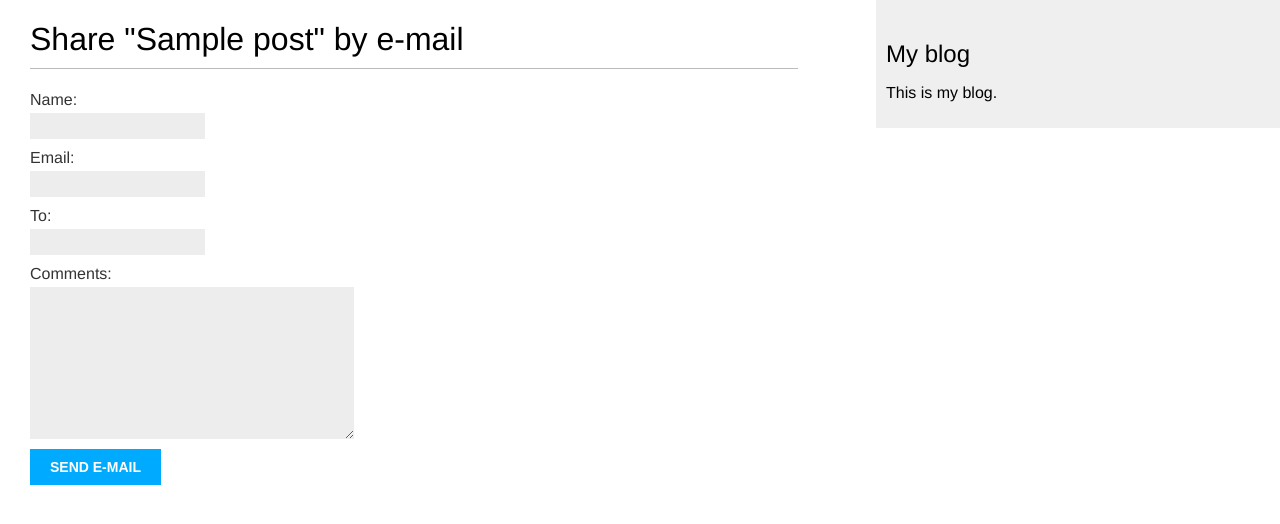
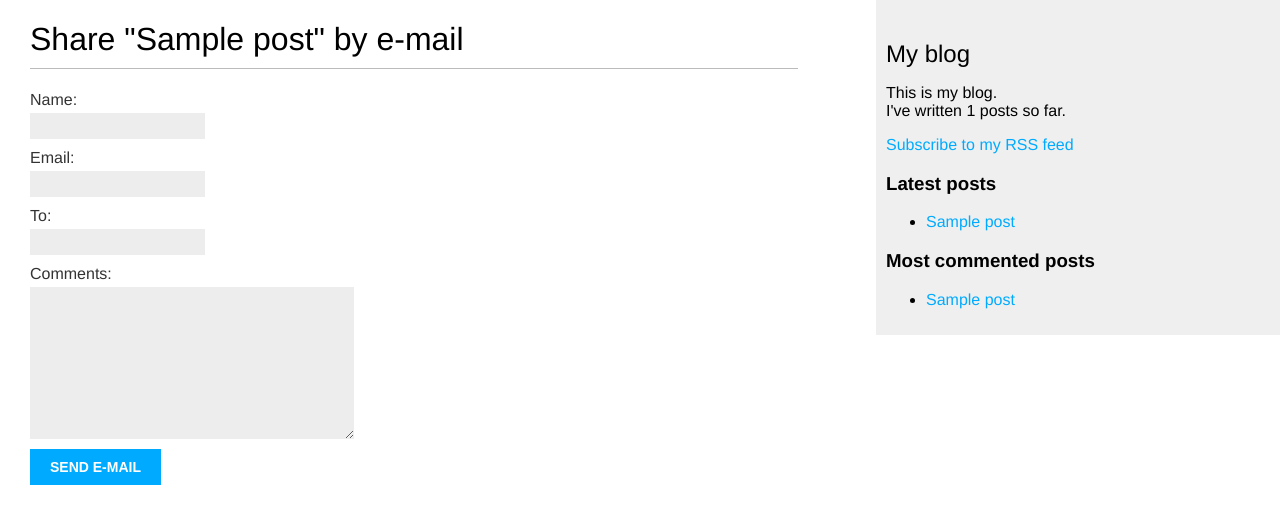
Before and after one commit to mihaicarnuta/django_1, a Django app: page /blog/1/share/ in a window 1280 px wide. Shown: the top 524 px of the page. Run offline with Django 5.2, Linux system fonts and the light colour scheme; tables that the repository leaves empty hold one stand-in row (values such as "Sample post").

Commit message:
chapter-3: added custom template tags, filters, sitemap and rss feeds

```diff
--- a/blog/templates/blog/base.html
+++ b/blog/templates/blog/base.html
@@ -1,3 +1,4 @@
+{% load blog_tags %}
 {% load static %}
 <!DOCTYPE html>
 <html>
@@ -13,7 +14,26 @@
     </div>
     <div id="sidebar">
         <h2>My blog</h2>
-        <p>This is my blog.</p>
+        <p>
+            This is my blog. <br>
+            I've written {% total_posts %} posts so far.
+        </p>
+        <p>
+            <a href="{% url "blog:post_feed" %}">
+                Subscribe to my RSS feed
+            </a>
+        </p>
+        <h3>Latest posts</h3>
+        {% show_latest_posts 3 %}
+        <h3>Most commented posts</h3>
+        {% get_most_commented_posts as most_commented_posts %}
+        <ul>
+            {% for post in most_commented_posts %}
+                <li>
+                    <a href="{{ post.get_absolute_url }}">{{ post.title }}</a>
+                </li>
+            {% endfor %}
+        </ul>
     </div>
 </body>
 </html>
--- a/blog/templates/blog/post/detail.html
+++ b/blog/templates/blog/post/detail.html
@@ -1,4 +1,5 @@
 {% extends "blog/base.html" %}
+{% load blog_tags %}
 
 {% block title %}{{ post.title }}{% endblock %}
 
@@ -7,7 +8,7 @@
   <p class="date">
     Published {{ post.publish }} by {{ post.author }}
   </p>
-  {{ post.body|linebreaks }}
+  {{ post.body|markdown }}
   <p>
     <a href="{% url 'blog:post_share' post.id %}">
       Share this post
--- /dev/null
+++ b/blog/templates/blog/post/latest_posts.html
@@ -0,0 +1,7 @@
+<ul>
+  {% for post in latest_posts %}
+    <li>
+      <a href="{{ post.get_absolute_url }}">{{ post.title }}</a>
+    </li>
+  {% endfor %}
+</ul>
--- a/blog/templates/blog/post/list.html
+++ b/blog/templates/blog/post/list.html
@@ -1,4 +1,5 @@
 {% extends "blog/base.html" %}
+{% load blog_tags %}
 
 {% block title %}My Blog{% endblock %}
 
@@ -24,7 +25,7 @@
         <p class="date">
             Published {{ post.publish }} by {{ post.author }}
         </p>
-        {{ post.body|truncatewords:30|linebreaks }}
+        {{ post.body|markdown|truncatewords_html:30 }}
     {% endfor %}
     {% include "pagination.html" with page=posts %}
 {% endblock %}
--- a/blog/templatetags/blog_tags.py
+++ b/blog/templatetags/blog_tags.py
@@ -1,4 +1,8 @@
+import markdown
 from django import template
+from django.db.models import Count
+from django.utils.safestring import mark_safe
+
 from ..models import Post
 
 register = template.Library()
@@ -6,3 +10,21 @@ register = template.Library()
 @register.simple_tag
 def total_posts():
     return Post.published.count()
+
+
+@register.inclusion_tag('blog/post/latest_posts.html')
+def show_latest_posts(count=5):
+    latest_posts = Post.published.order_by('-publish')[:count]
+    return {'latest_posts': latest_posts}
+
+
+@register.simple_tag
+def get_most_commented_posts(count=5):
+    return Post.published.annotate(
+        total_comments=Count('comments')
+    ).order_by('-total_comments')[:count]
+
+
+@register.filter(name='markdown')
+def markdown_format(text):
+    return mark_safe(markdown.markdown(text))
--- a/blog/urls.py
+++ b/blog/urls.py
@@ -1,5 +1,6 @@
 from django.urls import path
 from . import views
+from .feeds import LatestPostsFeed
 
 app_name = 'blog'  # app namespace
 
@@ -14,4 +15,5 @@ urlpatterns = [
     path(
         '<int:post_id>/comment/', views.post_comment, name='post_comment'
     ),
+    path('feed/', LatestPostsFeed(), name='post_feed'),
 ]
--- a/blog/views.py
+++ b/blog/views.py
@@ -27,7 +27,7 @@ def post_list(request, tag_slug=None):
         tag = get_object_or_404(Tag, slug=tag_slug)
         post_list = post_list.filter(tags__in=[tag])
 
-    paginator = Paginator(post_list, 3)
+    paginator = Paginator(post_list, 5)
     page_number = request.GET.get('page', 1)
     try:
         posts = paginator.page(page_number)
--- a/mysite/urls.py
+++ b/mysite/urls.py
@@ -1,7 +1,20 @@
 from django.contrib import admin
+from django.contrib.sitemaps.views import sitemap
 from django.urls import path, include
+
+from blog.sitemaps import PostSitemap
+
+sitemaps = {
+    'posts': PostSitemap,
+}
 
 urlpatterns = [
     path('admin/', admin.site.urls),
-    path('blog/', include('blog.urls', namespace='blog'))
+    path('blog/', include('blog.urls', namespace='blog')),
+    path(
+        'sitemap.xml',
+        sitemap,
+        {'sitemaps': sitemaps},
+        name='django.contrib.sitemaps.views.sitemap'
+    )
 ]
--- a/requirements.txt
+++ b/requirements.txt
@@ -6,3 +6,4 @@ python-decouple==3.8
 django-taggit==5.0.1
 Markdown==3.6
 psycopg==3.1.18
+markdown==3.6
```
Also changed, not shown: blog/feeds.py (added, +23 -0 lines), blog/sitemaps.py (added, +13 -0 lines), mysite/settings.py (+3 -6 lines).
